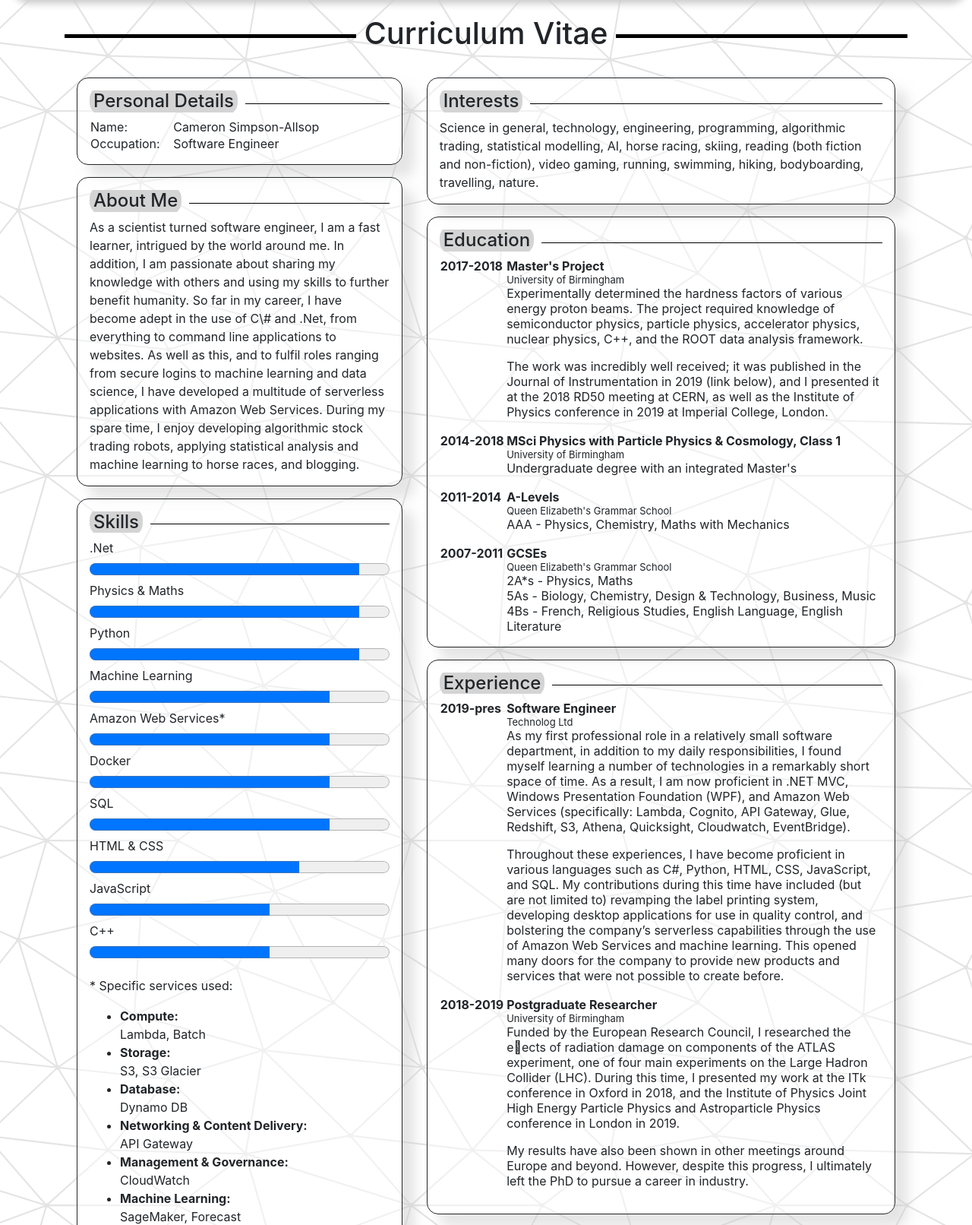
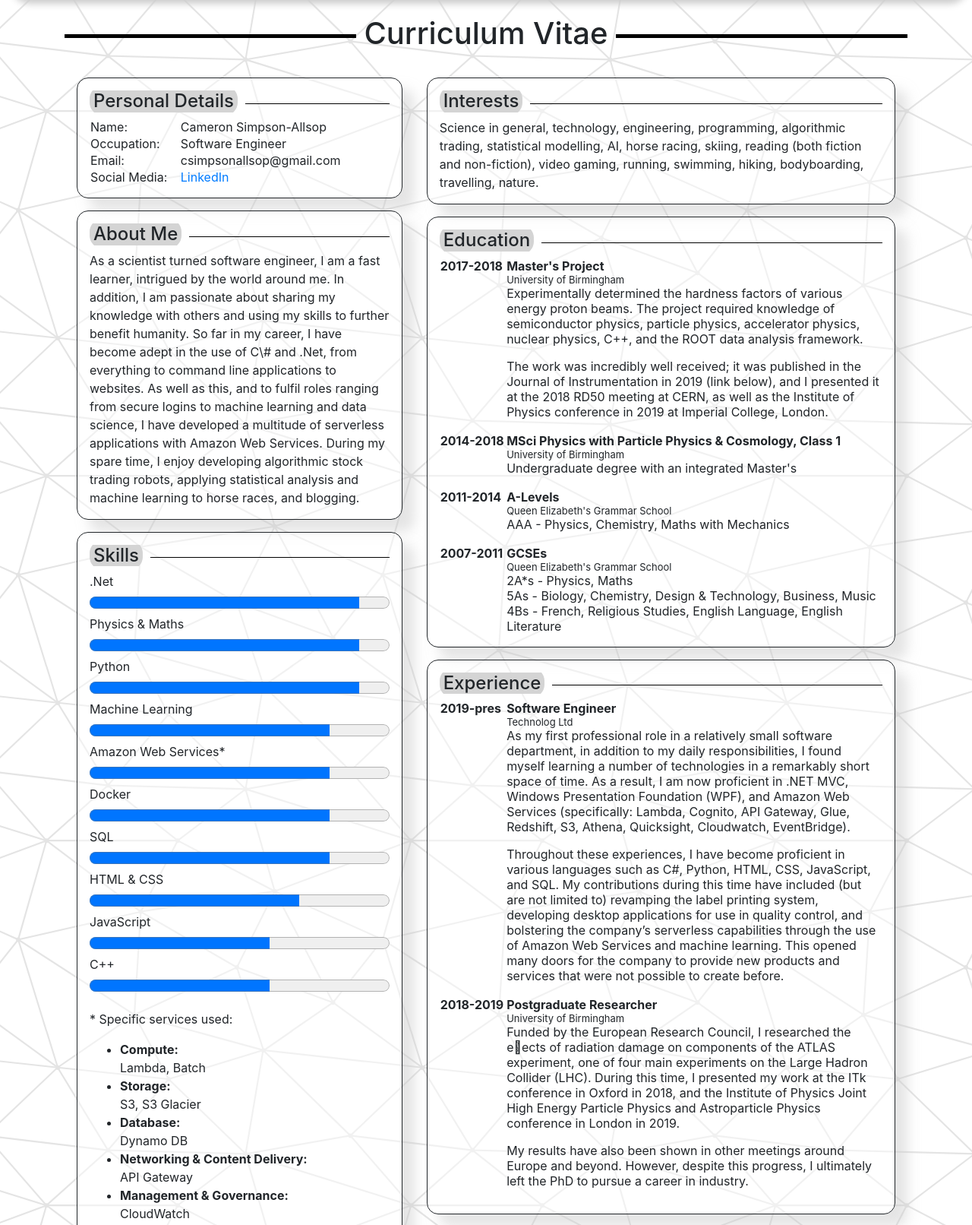
Before and after one commit to CameronSA/DjangoPortfolio, a Django app: page /cv/ in a window 1280 px wide. Shown: the part 83-1695 px from the top of the page at 76% size. Run offline with Django 3.2, Linux system fonts and the light colour scheme; some libraries are stand-ins or nearby versions.

Commit message:
added contact details to cv

```diff
--- a/cv/templates/cv_index.html
+++ b/cv/templates/cv_index.html
@@ -14,6 +14,16 @@
                     <td>Occupation:</td>
                     <td>&nbsp;&nbsp;&nbsp;</td>
                     <td>Software Engineer</td>
+                </tr>
+                <tr>
+                    <td>Email:</td>
+                    <td>&nbsp;&nbsp;&nbsp;</td>
+                    <td>csimpsonallsop@gmail.com</td>
+                </tr>
+                <tr>
+                    <td>Social Media:</td>
+                    <td>&nbsp;&nbsp;&nbsp;</td>
+                    <td><a href="https://www.linkedin.com/in/cameron-simpson-allsop">LinkedIn</a></td>
                 </tr>
             </table>
         </div>
```
